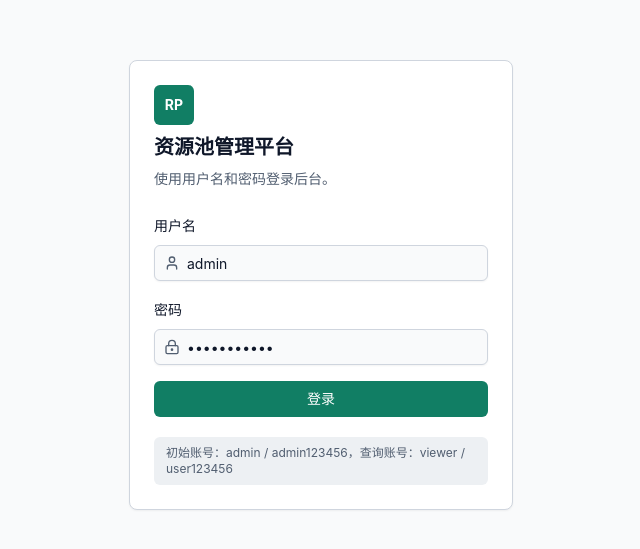
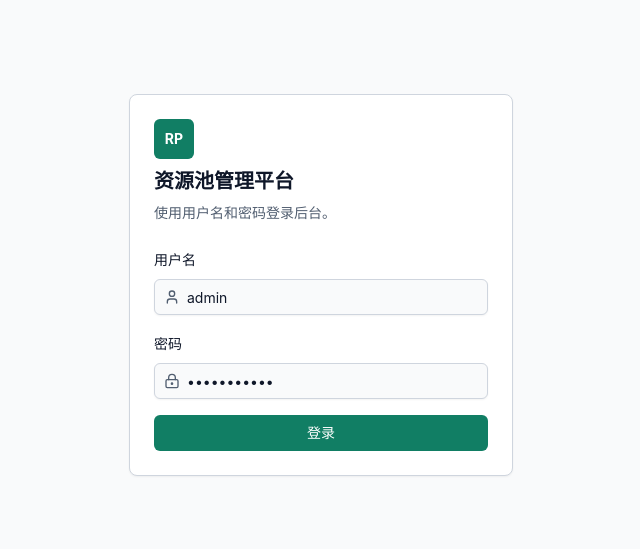
Before and after one commit to john-whaley/send-email-project, a Next.js app: page /login in a window 1280 px wide. Shown: the part 115-664 px from the top of the page, without its empty margins (319-959 px from the left). Built offline with nearby package versions, Linux system fonts and the light colour scheme.

Commit message:
1.0.2 隐藏用户名

```diff
--- a/app/login/page.tsx
+++ b/app/login/page.tsx
@@ -18,9 +18,9 @@ export default async function LoginPage({ searchParams }: LoginPageProps) {
           <p className="text-sm text-muted-foreground">使用用户名和密码登录后台。</p>
         </div>
         <LoginForm nextPath={params.next ?? "/dashboard"} />
-        <div className="mt-5 rounded-md bg-muted px-3 py-2 text-xs text-muted-foreground">
+        {/* <div className="mt-5 rounded-md bg-muted px-3 py-2 text-xs text-muted-foreground">
           初始账号：admin / admin123456，查询账号：viewer / user123456
-        </div>
+        </div> */}
       </section>
     </main>
   );
```
